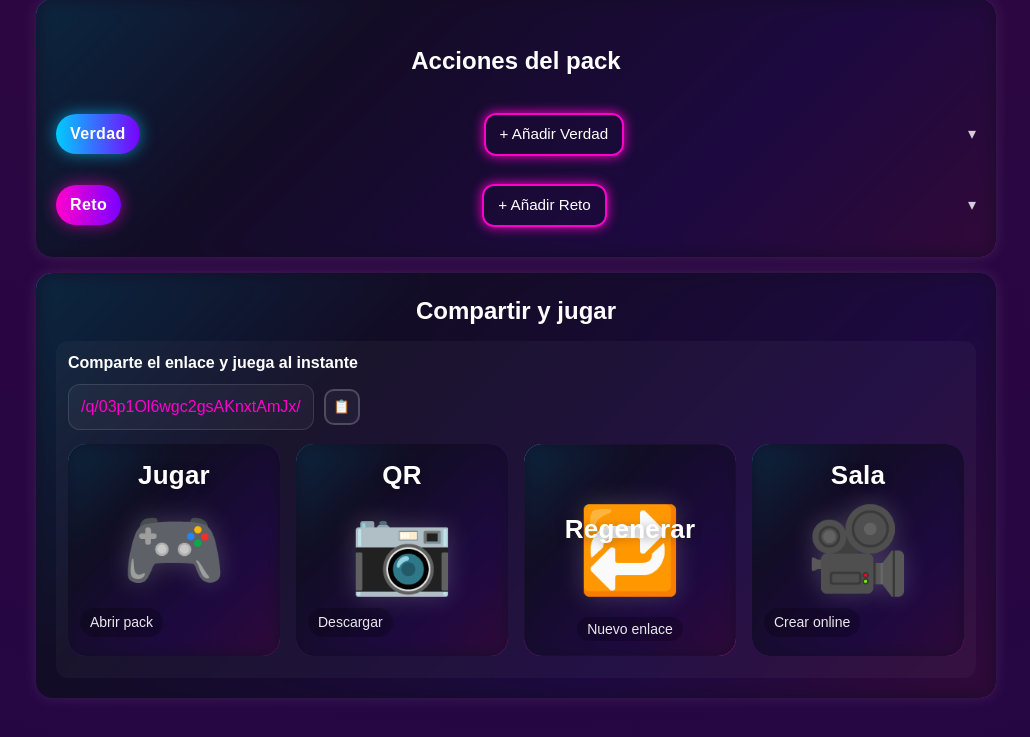
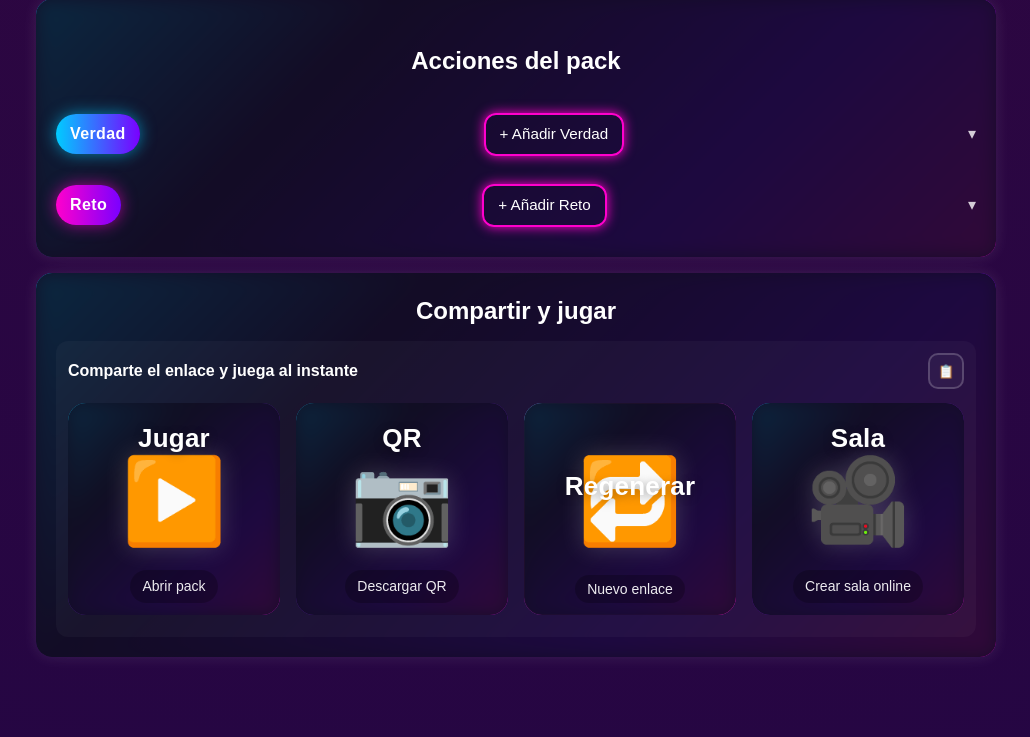
Before and after one commit to jltamayo2018/tfg-verdad-reto, a Django app: page /packs/25/ in a window 1280 px wide. Shown: the part 954-1691 px from the top of the page, without its empty margins (124-1154 px from the left). Run offline with Django 5.2, Linux system fonts and the light colour scheme; a user stored in the database is signed in; data comes from the database, SQL or seed files in the repository; data that the repository does not hold is empty; parts of the project's set-up code (start-up, migrations or seed data) failed here and were passed over.

Commit message:
cambiando parte pública

```diff
--- a/static/css/style.css
+++ b/static/css/style.css
@@ -991,47 +991,27 @@ nav{ line-height: 1; }
   background: rgba(255,255,255,.03);
 }
 
-.pack-share__row{
-  display: grid;
+/* Topbar: una sola línea + botón */
+.pack-share__topbar{
+  display:flex;
+  align-items:center;
+  justify-content: space-between;
   gap: 10px;
   margin-bottom: 14px;
 }
 
-.pack-share__lead{
-  margin: 0;
-  line-height: 1.3;
-}
-
-.pack-share__copy{
-  display:flex;
-  gap: 10px;
-  align-items:center;
-  flex-wrap: wrap;
-}
-
-/* URL estilo badge propio */
-.pack-share__url{
-  display:block;
-  padding: 10px 12px;
-  border-radius: 12px;
-  background: rgba(255,255,255,.04);
-  border: 1px solid rgba(255,255,255,.12);
-  color: #ff00cc;
-  max-width: 100%;
+.pack-share__toptext{
+  flex: 1;
+  min-width: 0;
+  white-space: nowrap;       /* 1 línea */
   overflow: hidden;
-  text-overflow: ellipsis;
-  white-space: nowrap;
-}
-.pack-share__url:hover{
-  text-shadow: 0 0 8px #ff00cc;
+  text-overflow: ellipsis;    /* si no cabe, ... */
 }
 
 /* Botón copiar (hereda .icon-btn) */
-.pack-share__copybtn{
-  margin-left: 0;
-}
+.pack-share__copybtn{ margin-left: 0; }
 
-/* GRID propio (sin tocar .packs-grid) */
+/* GRID propio */
 .pack-share-grid{
   display:grid;
   grid-template-columns: repeat(2, minmax(0,1fr));
@@ -1045,13 +1025,16 @@ nav{ line-height: 1; }
   .pack-share-grid{ grid-template-columns: repeat(4, minmax(0,1fr)); }
 }
 
-/* TARJETA de acción (clon visual de pack-card, pero aislado) */
+/* TARJETA (aislada) */
 .pack-share-card{
   position: relative;
   display: block;
   aspect-ratio: 1 / 1;
   border-radius: 18px;
-  padding: 14px 14px 56px; /* hueco abajo para “hint” */
+
+  /* Reservamos espacio arriba y abajo para evitar solapes */
+  padding: 18px 14px 64px;
+
   background: rgba(255,255,255,0.05);
   color:#fff;
   text-decoration:none;
@@ -1063,7 +1046,7 @@ nav{ line-height: 1; }
   filter: brightness(1.05);
 }
 
-/* Si es button dentro de form */
+/* button dentro de form */
 .pack-share-form{ margin:0; }
 .pack-share-form .pack-share-card{
   width: 100%;
@@ -1071,13 +1054,15 @@ nav{ line-height: 1; }
   cursor: pointer;
 }
 
-/* Cabecera / título */
+/* Header: centrado arriba */
 .pack-share-card__head{
   position: relative;
-  z-index: 2;
+  z-index: 3;
+  text-align: center;
   margin: 2px 0 0;
-  text-align: center;
 }
+
+/* Título */
 .pack-share-card__title{
   margin: 0;
   font-weight: 800;
@@ -1086,12 +1071,17 @@ nav{ line-height: 1; }
   letter-spacing: .2px;
   text-shadow: 0 2px 10px rgba(0,0,0,.35);
   overflow-wrap: anywhere;
+
+  /* Ayuda a que el título siempre quede arriba y no “se mezcle” visualmente */
+  padding: 0 4px;
 }
 
-/* Emoji centrado */
+/* Emoji: lo bajamos para que NO invada el título */
 .pack-share-card__emoji{
   position: absolute;
-  inset: 0;
+  left: 0; right: 0;
+  top: 40px;                 /* 👈 clave: deja “zona segura” para el título */
+  bottom: 56px;              /* deja “zona segura” para el hint */
   display: grid;
   place-items: center;
   font-size: clamp(52px, 10vw, 84px);
@@ -1101,28 +1091,33 @@ nav{ line-height: 1; }
   z-index: 1;
 }
 
-/* Footer tipo “chip” abajo izquierda */
+/* Footer: centrado abajo */
 .pack-share-card__foot{
   position: absolute;
   left: 12px;
   right: 12px;
   bottom: 12px;
-  z-index: 2;
+  z-index: 3;
+  display:flex;
+  justify-content: center;   /* 👈 centrado */
 }
+
+/* Hint centrado y sin solape */
 .pack-share-card__hint{
   display: inline-block;
   max-width: 100%;
   background: rgba(0,0,0,.25);
-  padding: 4px 10px;
+  padding: 6px 12px;
   border-radius: 999px;
   font-size: 14px;
-  opacity: .9;
+  opacity: .92;
   white-space: nowrap;
   overflow: hidden;
   text-overflow: ellipsis;
+  text-align: center;
 }
 
-/* Variante “peligro” (sutil) */
+/* Variante “peligro” */
 .pack-share-card--danger{
   box-shadow: 0 0 0 1px rgba(255, 60, 140, .35) inset;
 }
--- a/verdadoreto_app/templates/pack_detail.html
+++ b/verdadoreto_app/templates/pack_detail.html
@@ -172,23 +172,14 @@
     </details>
   </div>
 
-  <!-- SECCIÓN COMPARTIR (aislada) -->
+  <!-- SECCIÓN COMPARTIR -->
   <div class="card neon-card pack-share">
     <h3 class="pack-share__title">Compartir y jugar</h3>
 
     <div class="pack-share__panel">
-      <div class="pack-share__row">
-        <p class="pack-share__lead">
-          <strong>Comparte el enlace y juega al instante</strong>
-        </p>
-
-        <div class="pack-share__copy">
-          <a id="share-link"
-            class="pack-share__url"
-            href="{% url 'publico_por_token' pack.token %}"
-            target="_blank" rel="noopener">
-            {% url 'publico_por_token' pack.token %}
-          </a>
+      <!-- Barra superior: texto + copiar (una sola línea) -->
+      <div class="pack-share__topbar" aria-label="Copiar enlace del pack">
+        <strong class="pack-share__toptext">Comparte el enlace y juega al instante</strong>
 
         <button type="button"
                 class="icon-btn pack-share__copybtn"
@@ -198,9 +189,8 @@
           📋
         </button>
       </div>
-      </div>
 
-      <!-- 4 tarjetas (grid propia) -->
+      <!-- 4 tarjetas -->
       <section class="pack-share-grid" aria-label="Acciones para jugar y compartir">
         <!-- Jugar -->
         <a href="{% url 'publico_por_token' pack.token %}"
@@ -209,7 +199,7 @@
           <header class="pack-share-card__head">
             <h4 class="pack-share-card__title">Jugar</h4>
           </header>
-          <div class="pack-share-card__emoji" aria-hidden="true">🎮</div>
+          <div class="pack-share-card__emoji" aria-hidden="true">▶️</div>
           <div class="pack-share-card__foot">
             <span class="pack-share-card__hint">Abrir pack</span>
           </div>
@@ -224,7 +214,7 @@
           </header>
           <div class="pack-share-card__emoji" aria-hidden="true">📷</div>
           <div class="pack-share-card__foot">
-            <span class="pack-share-card__hint">Descargar</span>
+            <span class="pack-share-card__hint">Descargar QR</span>
           </div>
         </a>
 
@@ -254,7 +244,7 @@
           </header>
           <div class="pack-share-card__emoji" aria-hidden="true">🎥</div>
           <div class="pack-share-card__foot">
-            <span class="pack-share-card__hint">Crear online</span>
+            <span class="pack-share-card__hint">Crear sala online</span>
           </div>
         </a>
       </section>
```
Lines whose indentation alone changed are shown as unchanged.
